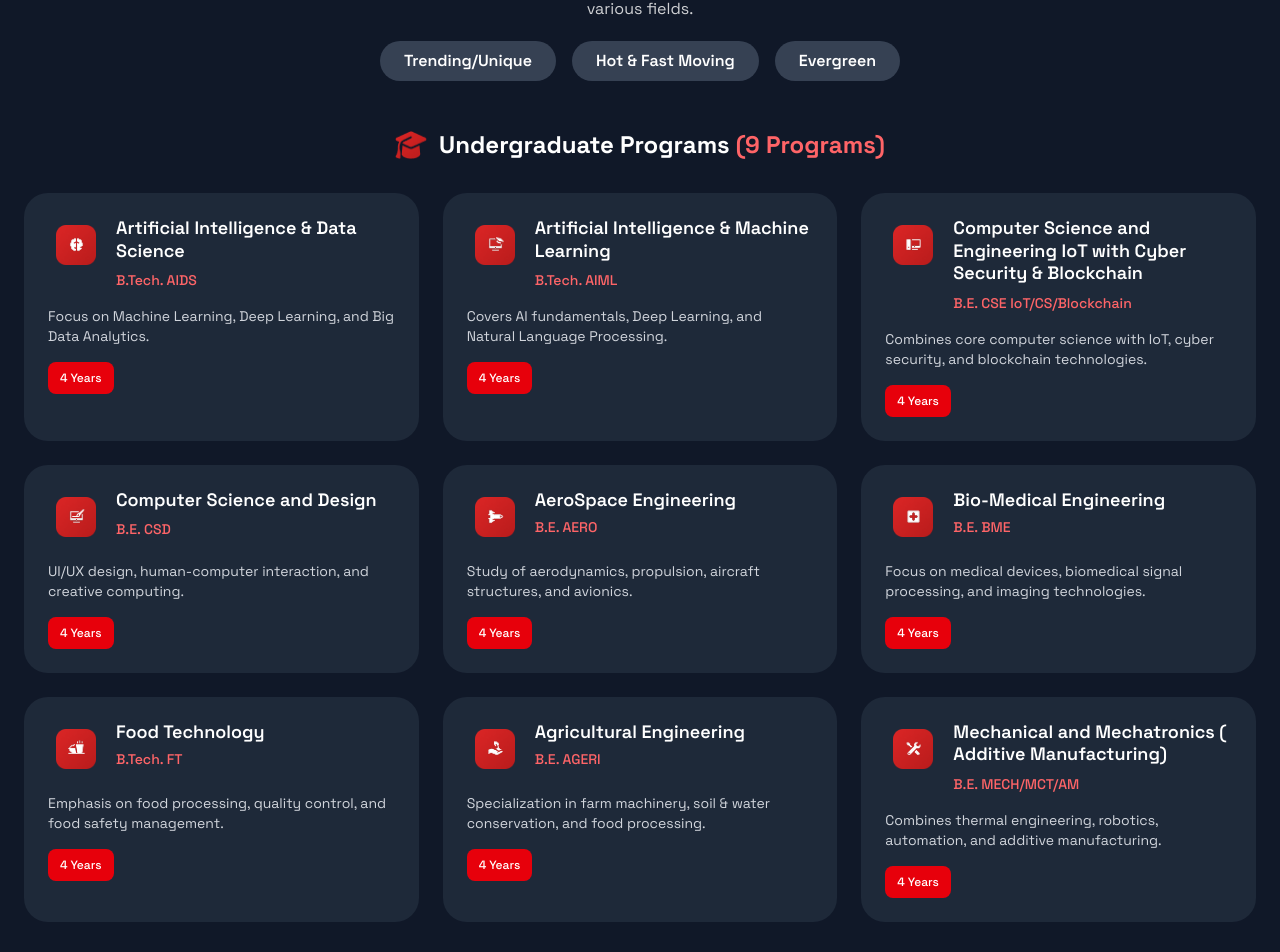
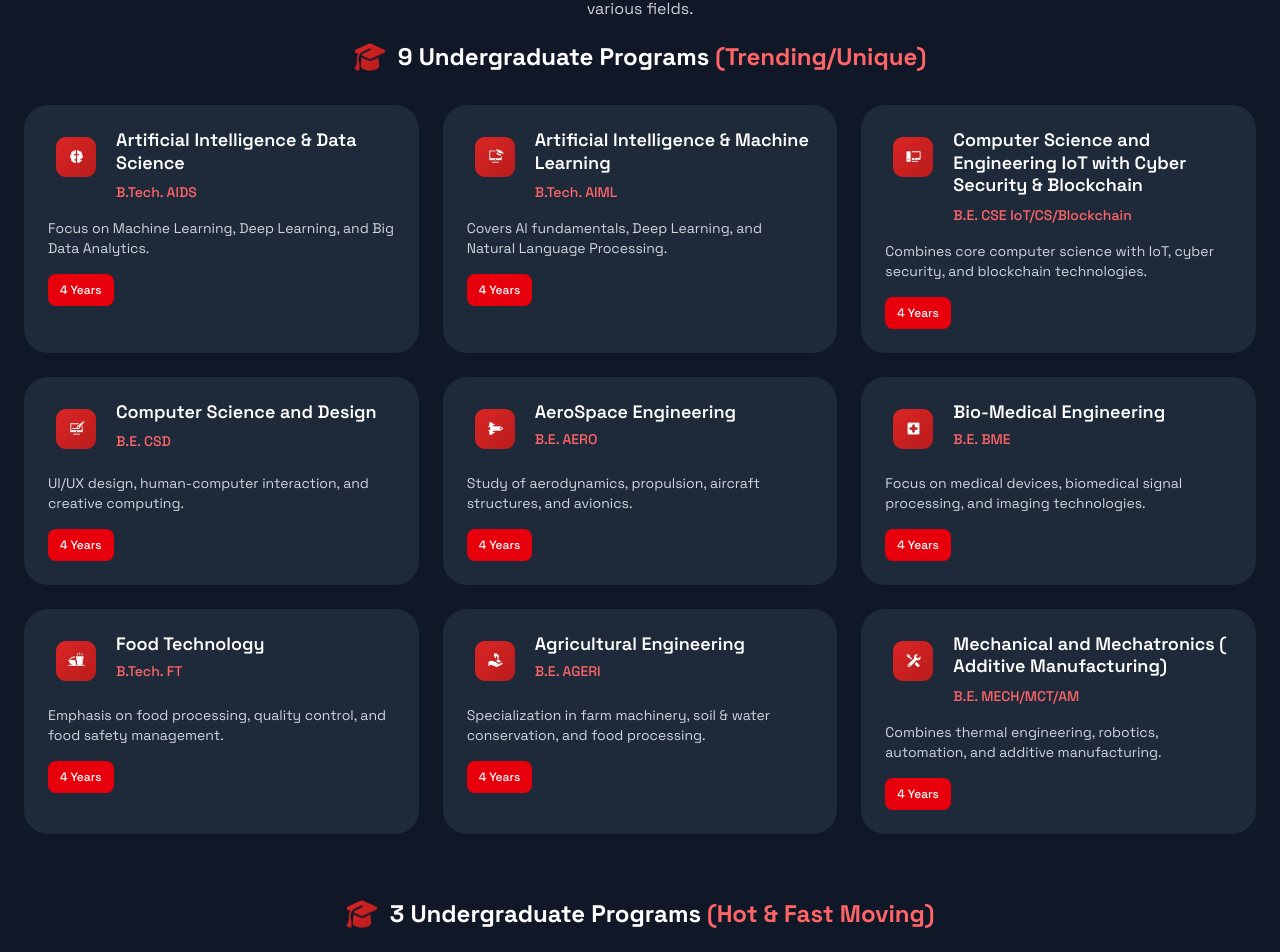
Before and after one commit to ProductFactory-01/agentic_bitrix, a React (Vite) app in the folder frontend/: page / in a window 1280 px wide. Shown: the part 2013-2965 px from the top of the page. Built offline with nearby package versions, Linux system fonts and the light colour scheme.

Commit message:
academic programs

```diff
--- a/frontend/src/Components/academic-programs.jsx
+++ b/frontend/src/Components/academic-programs.jsx
@@ -361,48 +361,13 @@ const pgPrograms = [
           </p>
         </div>
 
-        {/* Program Type Buttons */}
-        <div className="flex flex-row justify-center items-center gap-1 sm:gap-4 mb-8 sm:mb-12 px-2 sm:px-4">
-          <button
-            className={`flex-1 sm:flex-none sm:w-auto px-2 sm:px-6 py-2 sm:py-2 rounded-full cursor-pointer font-semibold text-xs sm:text-base transition-all duration-300 whitespace-nowrap ${programType === "UG"
-              ? "bg-red-600 text-white shadow-lg"
-              : "bg-gray-700 text-white hover:bg-white hover:text-black hover:shadow-lg hover:scale-105 active:scale-95"
-              }`}
-            onClick={() => setProgramType(programType === "UG" ? null : "UG")}
-          >
-            <span className="hidden sm:inline">Trending/Unique</span>
-            <span className="sm:hidden">Trending</span>
-          </button>
-
-          <button
-            className={`flex-1 sm:flex-none sm:w-auto px-2 sm:px-6 py-2 sm:py-2 rounded-full cursor-pointer font-semibold text-xs sm:text-base transition-all duration-300 whitespace-nowrap ${programType === "PG"
-              ? "bg-red-600 text-white shadow-lg"
-              : "bg-gray-700 text-white hover:bg-white hover:text-black hover:shadow-lg hover:scale-105 active:scale-95"
-              }`}
-            onClick={() => setProgramType(programType === "PG" ? null : "PG")}
-          >
-            <span className="hidden sm:inline">Hot & Fast Moving</span>
-            <span className="sm:hidden">Hot & Fast Moving</span>
-          </button>
-
-          <button
-            className={`flex-1 sm:flex-none sm:w-auto px-2 sm:px-6 py-2 sm:py-2 rounded-full cursor-pointer font-semibold text-xs sm:text-base transition-all duration-300 whitespace-nowrap ${programType === "PhD"
-              ? "bg-red-600 text-white shadow-lg"
-              : "bg-gray-700 text-white hover:bg-white hover:text-black hover:shadow-lg hover:scale-105 active:scale-95"
-              }`}
-            onClick={() => setProgramType(programType === "PhD" ? null : "PhD")}
-          >
-            Evergreen
-          </button>
-        </div>
-
         {/* UG Programs */}
         {(programType === "UG" || programType === null) && (
           <div className="mb-16">
             <div className="flex items-center justify-center mb-8">
               <img src={Grauvate || "/placeholder.svg"} alt="UG Icon" className="w-8 h-8 mr-3" />
               <h3 className="text-white text-2xl font-bold ">
-                Undergraduate Programs <span className="text-red-400">(9 Programs)</span>
+               9 Undergraduate Programs <span className="text-red-400">(Trending/Unique)</span>
               </h3>
             </div>
             <div className="grid grid-cols-1 md:grid-cols-2 lg:grid-cols-3 gap-6">
@@ -419,7 +384,7 @@ const pgPrograms = [
             <div className="flex items-center justify-center mb-8">
               <img src={Grauvate || "/placeholder.svg"} alt="UG Icon" className="w-8 h-8 mr-3" />
               <h3 className="text-white text-2xl font-bold">
-                Undergraduate Programs <span className="text-red-400">(3 Programs)</span>
+               3 Undergraduate Programs <span className="text-red-400">(Hot & Fast Moving)</span>
               </h3>
             </div>
             <div className="grid grid-cols-1 md:grid-cols-2 lg:grid-cols-3 gap-6">
@@ -436,7 +401,7 @@ const pgPrograms = [
             <div className="flex items-center justify-center mb-8">
               <img src={Grauvate || "/placeholder.svg"} alt="UG Icon" className="w-8 h-8 mr-3" />
               <h3 className="text-white text-2xl font-bold">
-                Undergraduate Programs <span className="text-red-400">(6 Programs )</span>
+               6 Undergraduate Programs <span className="text-red-400">(Evergreen)</span>
               </h3>
             </div>
             <div className="grid grid-cols-1 md:grid-cols-2 lg:grid-cols-3 gap-6">
```
